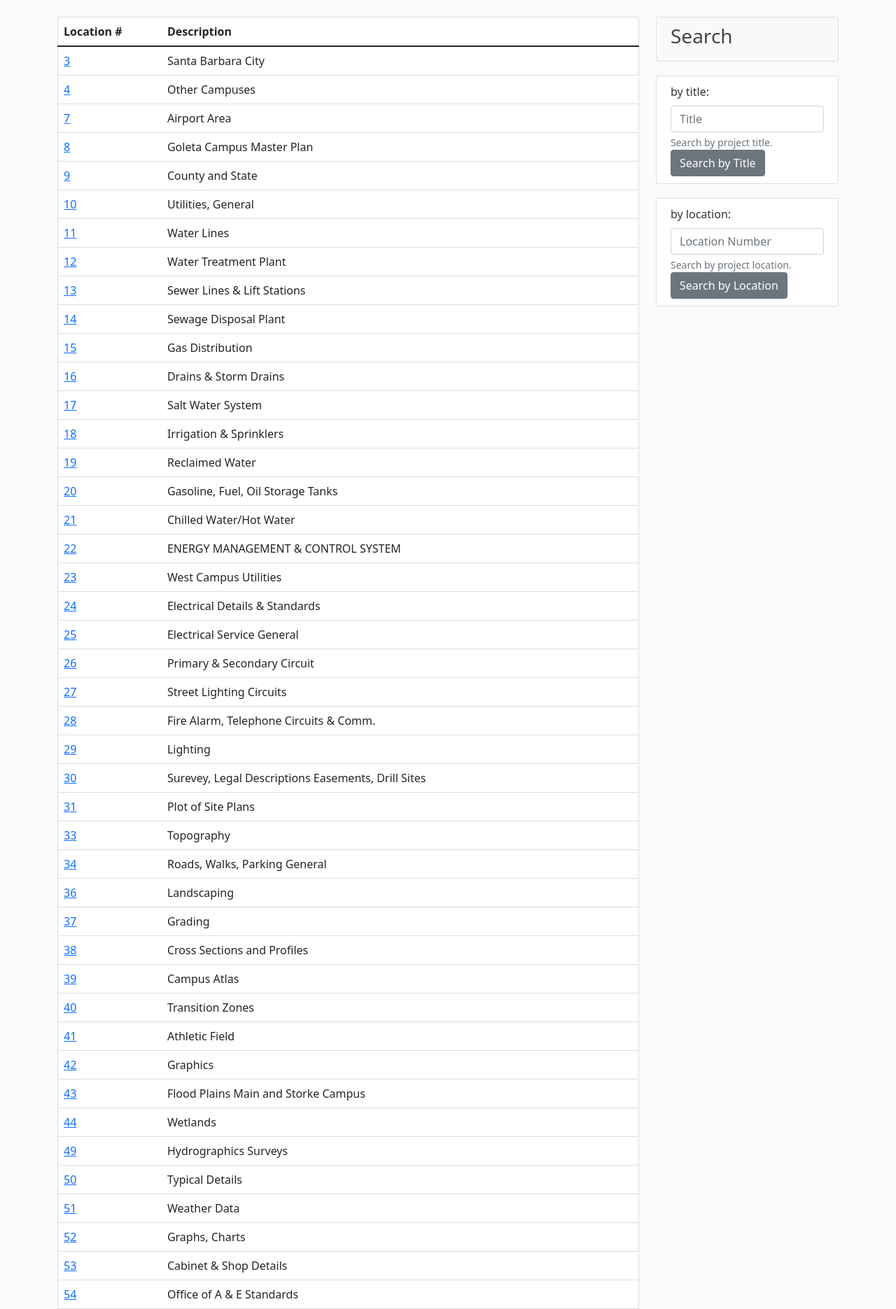
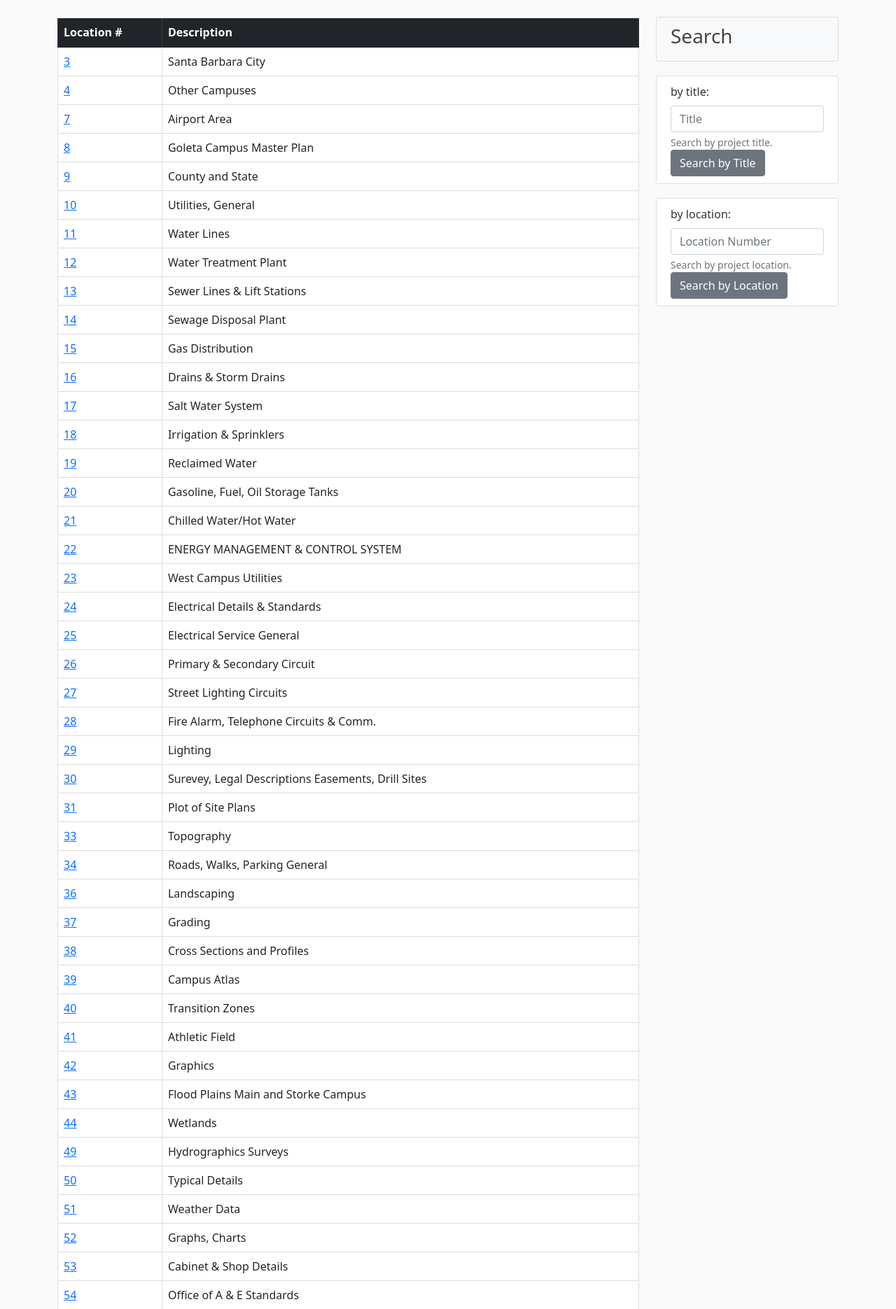
Before and after one commit to pdbartsch/assign_draw_num, a Flask app: page /locs/ in a window 1280 px wide. Shown: the part 56-1927 px from the top of the page at 70% size. Run offline with Flask 2, Linux system fonts and the light colour scheme; data comes from the database, SQL or seed files in the repository.

```diff
--- a/flaskdraw/templates/locations.html
+++ b/flaskdraw/templates/locations.html
@@ -1,11 +1,13 @@
 {% extends 'base.html' %}
 {% block content %}
-
-  <table class="table content-section">
-    <thead>
+<div class="table-responsive">
+  <table id="loc_list" class="table content-section table-hover table-bordered">
+    <caption>List of all UCSB Drawing Location Categories</caption>
+    <thead class="table-dark">
       <tr>
         <th scope="col">Location #</th>
         <th scope="col">Description</th>
+        <!-- <th scope="col"></th> -->
       </tr>
     </thead>
     <tbody>
@@ -21,5 +23,5 @@
   {% endfor %}
     </tbody>
   </table>
-
+</div>
 {% endblock content %}
```
